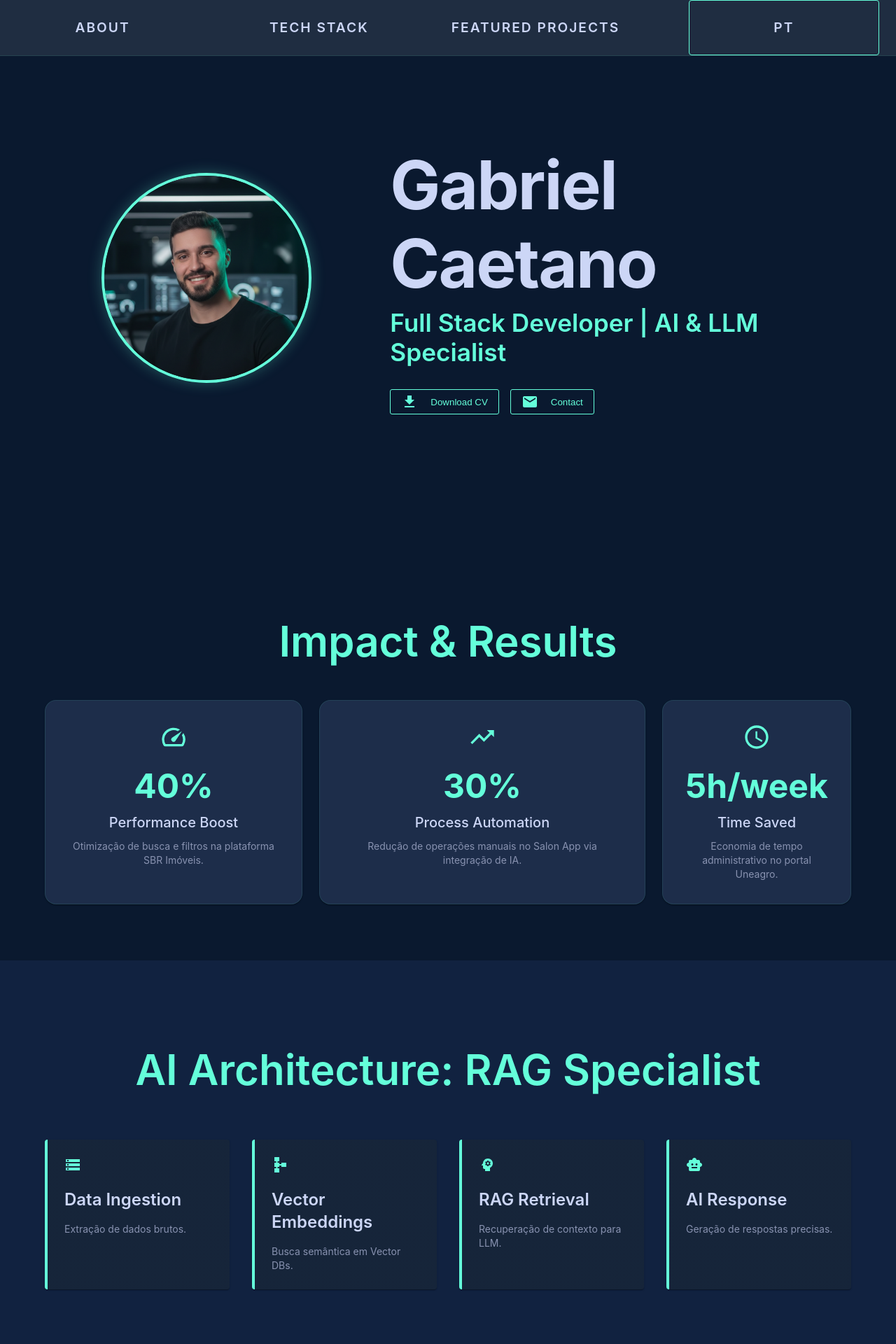
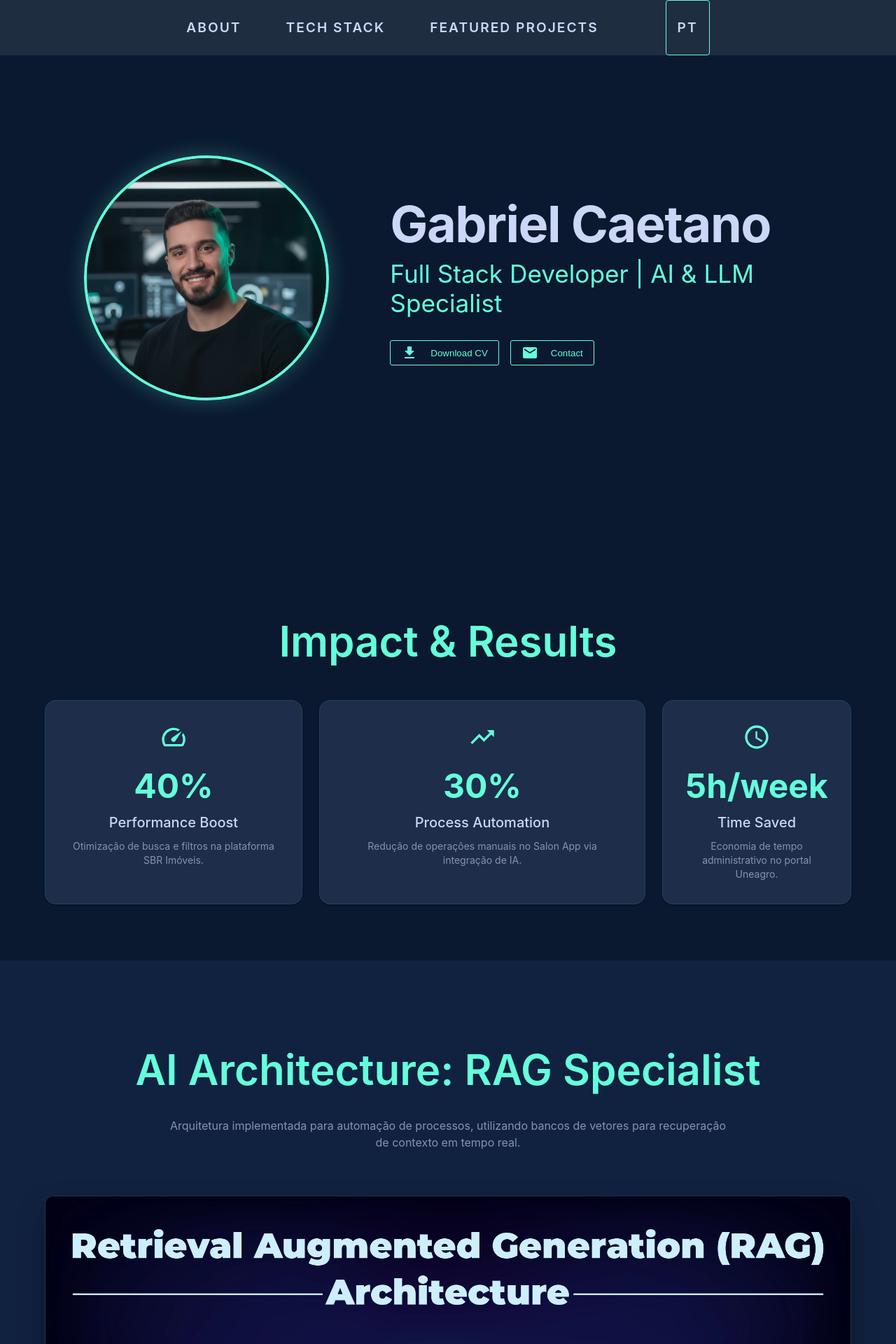
Before and after one commit to GabrielCaetanoo/my-portfolio, a React (Vite) app in the folder my-portfolio/: page / in a window 1280 px wide. Shown: the top 1920 px of the page at 70% size. Built offline with nearby package versions, Linux system fonts and the light colour scheme.

Commit message:
feat: central text

```diff
--- a/my-portfolio/src/components/AIShowcase/AIShowcase.tsx
+++ b/my-portfolio/src/components/AIShowcase/AIShowcase.tsx
@@ -1,40 +1,31 @@
-import { Box, Container, Typography, Grid, Paper, Stack } from "@mui/material";
-// motion removido pois o ESLint acusou que não estava sendo usado
-import SmartToyIcon from '@mui/icons-material/SmartToy';
-import StorageIcon from '@mui/icons-material/Storage';
-import PsychologyIcon from '@mui/icons-material/Psychology';
-import SchemaIcon from '@mui/icons-material/Schema';
-import RAGDiagram from '../../assets/images/rag-diagram.png'; // Verifique se o arquivo existe nesta pasta
+import { Box, Container, Typography } from "@mui/material";
+// Importando apenas o que é usado para limpar os erros do console
+import RAGDiagram from '../../assets/images/rag-diagram.png';
 
 const AIShowcase = () => {
-    const steps = [
-        { title: "Data Ingestion", desc: "Extração de dados brutos.", icon: <StorageIcon />, color: "#64FFDA" },
-        { title: "Vector Embeddings", desc: "Busca semântica em Vector DBs.", icon: <SchemaIcon />, color: "#64FFDA" },
-        { title: "RAG Retrieval", desc: "Recuperação de contexto para LLM.", icon: <PsychologyIcon />, color: "#64FFDA" },
-        { title: "AI Response", desc: "Geração de respostas precisas.", icon: <SmartToyIcon />, color: "#64FFDA" }
-    ];
-
     return (
-        <Box sx={{ py: 15, backgroundColor: "secondary.main" }}>
+        <Box sx={{ py: { xs: 8, md: 15 }, backgroundColor: "secondary.main" }}>
             <Container maxWidth="lg">
-                <Typography variant="h2" textAlign="center" sx={{ color: 'primary.contrastText', mb: 8 }}>
+                <Typography variant="h2" textAlign="center" sx={{ color: 'primary.contrastText', mb: 4 }}>
                     AI Architecture: RAG Specialist
                 </Typography>
-                <Grid container spacing={4}>
-                    {steps.map((step, index) => (
-                        <Grid item xs={12} sm={6} md={3} key={index}>
-                            <Paper sx={{ p: 3, height: '100%', backgroundColor: 'primary.main', borderLeft: `4px solid ${step.color}` }}>
-                                <Stack spacing={2}>
-                                    <Box sx={{ color: step.color }}>{step.icon}</Box>
-                                    <Typography variant="h5" sx={{ fontWeight: 600 }}>{step.title}</Typography>
-                                    <Typography variant="body2" sx={{ color: 'text.secondary' }}>{step.desc}</Typography>
-                                </Stack>
-                            </Paper>
-                        </Grid>
-                    ))}
-                </Grid>
-                <Box sx={{ mt: 10, textAlign: 'center' }}>
-                    <Box component="img" src={RAGDiagram} sx={{ maxWidth: '100%', borderRadius: 3 }} />
+
+                <Typography variant="body1" textAlign="center" sx={{ color: 'text.secondary', mb: 8, maxWidth: '800px', mx: 'auto' }}>
+                    Arquitetura implementada para automação de processos, utilizando bancos de vetores para recuperação de contexto em tempo real.
+                </Typography>
+
+                <Box sx={{ textAlign: 'center' }}>
+                    <Box
+                        component="img"
+                        src={RAGDiagram}
+                        alt="RAG Architecture Diagram"
+                        sx={{
+                            maxWidth: '100%',
+                            borderRadius: 3,
+                            border: '1px solid rgba(100,255,218,0.1)',
+                            boxShadow: '0 20px 40px rgba(0,0,0,0.3)'
+                        }}
+                    />
                 </Box>
             </Container>
         </Box>
--- a/my-portfolio/src/components/StyledButton/NavBar/NavBar.tsx
+++ b/my-portfolio/src/components/StyledButton/NavBar/NavBar.tsx
@@ -1,7 +1,7 @@
 import { useState } from "react";
 import { AppBar, MenuItem, Toolbar, styled, IconButton, Drawer, Box, useMediaQuery, useTheme } from "@mui/material";
 import MenuIcon from '@mui/icons-material/Menu';
-import CloseIcon from '@mui/icons-material/Close'; // Adicionado para melhor UX
+import CloseIcon from '@mui/icons-material/Close';
 
 interface NavBarProps {
     onAboutClick: () => void;
@@ -21,24 +21,14 @@ const NavBar = ({ onAboutClick, onSkillsClick, onProjectsClick, onToggleLanguage
     const theme = useTheme();
     const isMobile = useMediaQuery(theme.breakpoints.down('md'));
 
-    const handleDrawerToggle = () => {
-        setMobileOpen(!mobileOpen);
-    };
+    const handleDrawerToggle = () => setMobileOpen(!mobileOpen);
 
-    // Função para traduzir e fechar o menu com um pequeno delay para feedback visual
+    // Função corrigida para garantir que a tradução reflita em todo o site
     const handleLanguageChange = () => {
         onToggleLanguage();
-        // Não fechamos o drawer imediatamente para o usuário ver a troca do texto (ex: PT -> EN)
-        setTimeout(() => {
-            setMobileOpen(false);
-        }, 300);
+        // Pequeno delay para o usuário ver a transição do texto no menu antes dele fechar
+        setTimeout(() => setMobileOpen(false), 300);
     };
-
-    const StyledToolbar = styled(Toolbar)(({ theme }) => ({
-        display: 'flex',
-        justifyContent: isMobile ? 'flex-end' : 'center',
-        gap: theme.spacing(isMobile ? 0 : 8),
-    }));
 
     const NavMenuItem = styled(MenuItem)(({ theme }) => ({
         fontSize: '1.2rem',
@@ -46,26 +36,22 @@ const NavBar = ({ onAboutClick, onSkillsClick, onProjectsClick, onToggleLanguage
         textTransform: 'uppercase',
         fontWeight: 600,
         color: theme.palette.text.primary,
-        justifyContent: 'center',
+        justifyContent: 'center', // Garante o alinhamento central do texto
         width: '100%',
         padding: theme.spacing(3, 0),
         '&:hover': { backgroundColor: 'transparent', color: theme.palette.primary.contrastText },
     }));
 
     const drawer = (
-        <Box
-            sx={{
-                height: '100%',
-                backgroundColor: 'rgba(10, 25, 47, 0.98)',
-                backdropFilter: 'blur(15px)',
-                display: 'flex',
-                flexDirection: 'column',
-                alignItems: 'center',
-                justifyContent: 'center',
-                position: 'relative'
-            }}
-        >
-            {/* Botão para fechar o menu no topo direito */}
+        <Box sx={{
+            height: '100%',
+            backgroundColor: 'rgba(10, 25, 47, 0.98)',
+            display: 'flex',
+            flexDirection: 'column',
+            alignItems: 'center', // Centralização horizontal
+            justifyContent: 'center', // Centralização vertical
+            position: 'relative'
+        }}>
             <IconButton
                 onClick={handleDrawerToggle}
                 sx={{ position: 'absolute', top: 20, right: 20, color: 'primary.contrastText' }}
@@ -73,15 +59,9 @@ const NavBar = ({ onAboutClick, onSkillsClick, onProjectsClick, onToggleLanguage
                 <CloseIcon sx={{ fontSize: '2.5rem' }} />
             </IconButton>
 
-            <NavMenuItem onClick={() => { onAboutClick(); handleDrawerToggle(); }}>
-                {translations.About}
-            </NavMenuItem>
-            <NavMenuItem onClick={() => { onSkillsClick(); handleDrawerToggle(); }}>
-                {translations.Skills}
-            </NavMenuItem>
-            <NavMenuItem onClick={() => { onProjectsClick(); handleDrawerToggle(); }}>
-                {translations.Projects}
-            </NavMenuItem>
+            <NavMenuItem onClick={() => { onAboutClick(); handleDrawerToggle(); }}>{translations.About}</NavMenuItem>
+            <NavMenuItem onClick={() => { onSkillsClick(); handleDrawerToggle(); }}>{translations.Skills}</NavMenuItem>
+            <NavMenuItem onClick={() => { onProjectsClick(); handleDrawerToggle(); }}>{translations.Projects}</NavMenuItem>
 
             <NavMenuItem
                 onClick={handleLanguageChange}
@@ -91,8 +71,8 @@ const NavBar = ({ onAboutClick, onSkillsClick, onProjectsClick, onToggleLanguage
                     borderRadius: '8px',
                     maxWidth: '120px',
                     mt: 6,
-                    py: 1.5,
-                    color: 'primary.contrastText'
+                    color: 'primary.contrastText',
+                    py: 1.5
                 }}
             >
                 {translations.languageToggle}
@@ -108,45 +88,42 @@ const NavBar = ({ onAboutClick, onSkillsClick, onProjectsClick, onToggleLanguage
                     backgroundColor: 'rgba(10, 25, 47, 0.85)',
                     backdropFilter: 'blur(12px)',
                     boxShadow: 'none',
-                    borderBottom: '1px solid rgba(100, 255, 218, 0.1)',
                     zIndex: (theme) => theme.zIndex.drawer + 1
                 }}
             >
-                <StyledToolbar>
+                <Toolbar sx={{ justifyContent: isMobile ? 'flex-end' : 'center', gap: isMobile ? 0 : 8 }}>
                     {isMobile ? (
                         <IconButton color="inherit" edge="start" onClick={handleDrawerToggle}>
                             <MenuIcon sx={{ color: 'primary.contrastText', fontSize: '2.5rem' }} />
                         </IconButton>
                     ) : (
                         <>
-                            <NavMenuItem onClick={onAboutClick}>{translations.About}</NavMenuItem>
-                            <NavMenuItem onClick={onSkillsClick}>{translations.Skills}</NavMenuItem>
-                            <NavMenuItem onClick={onProjectsClick}>{translations.Projects}</NavMenuItem>
+                            <NavMenuItem onClick={onAboutClick} sx={{ width: 'auto' }}>{translations.About}</NavMenuItem>
+                            <NavMenuItem onClick={onSkillsClick} sx={{ width: 'auto' }}>{translations.Skills}</NavMenuItem>
+                            <NavMenuItem onClick={onProjectsClick} sx={{ width: 'auto' }}>{translations.Projects}</NavMenuItem>
                             <NavMenuItem
                                 onClick={onToggleLanguage}
-                                sx={{ border: '1px solid', borderColor: 'primary.contrastText', borderRadius: '4px', px: 2, ml: 4 }}
+                                sx={{
+                                    border: '1px solid',
+                                    borderColor: 'primary.contrastText',
+                                    borderRadius: '4px',
+                                    px: 2,
+                                    ml: 4,
+                                    width: 'auto'
+                                }}
                             >
                                 {translations.languageToggle}
                             </NavMenuItem>
                         </>
                     )}
-                </StyledToolbar>
+                </Toolbar>
             </AppBar>
-
             <Drawer
                 variant="temporary"
                 anchor="right"
                 open={mobileOpen}
                 onClose={handleDrawerToggle}
-                ModalProps={{ keepMounted: true }}
-                sx={{
-                    '& .MuiDrawer-paper': {
-                        boxSizing: 'border-box',
-                        width: '100%',
-                        backgroundColor: 'transparent',
-                        backgroundImage: 'none'
-                    }
-                }}
+                sx={{ '& .MuiDrawer-paper': { width: '100%', backgroundColor: 'transparent' } }}
             >
                 {drawer}
             </Drawer>
--- a/my-portfolio/src/pages/Home/Home.tsx
+++ b/my-portfolio/src/pages/Home/Home.tsx
@@ -1,4 +1,4 @@
-import { useEffect, useRef, useState } from "react"; // useEffect adicionado
+import { useEffect, useRef, useState } from "react";
 import Hero from "./sections/Hero/Hero";
 import NavBar from "../../components/StyledButton/NavBar/NavBar";
 import ImpactMetrics from "../../components/ImpactMetrics/ImpactMetrics";
@@ -7,21 +7,21 @@ import Experience from "../../components/Experience/Experience";
 import Skills from "../../components/Skills/Skills";
 import Projects from "../../components/Projects/Projects";
 import Footer from "../../components/Footer/Footer";
+// Importe centralizado para garantir sincronia
 import translationsEN from '../../public/locales/en/translation.json';
 import translationsPT from '../../public/locales/pt/translation.json';
 import { Box } from "@mui/material";
 
 const Home = () => {
-    // RESET DE SCROLL NO F5
+    const aboutRef = useRef<HTMLDivElement>(null);
+    const skillsRef = useRef<HTMLDivElement>(null);
+    const projectsRef = useRef<HTMLDivElement>(null);
+    const [lang, setLang] = useState('en');
+
     useEffect(() => {
         window.history.scrollRestoration = 'manual';
         window.scrollTo(0, 0);
     }, []);
-
-    const aboutRef = useRef<HTMLDivElement>(null);
-    const skillsRef = useRef<HTMLDivElement>(null);
-    const projectsRef = useRef<HTMLDivElement>(null);
-    const [lang, setLang] = useState('en');
 
     const handleScrollTo = (ref: React.RefObject<HTMLDivElement>) => {
         ref.current?.scrollIntoView({ behavior: "smooth" });
@@ -48,7 +48,8 @@ const Home = () => {
           onToggleLanguage={toggleLanguage}
         />
 
-        <Hero lang={lang} />
+        {/* Passamos o objeto 'hero' completo para o Hero */}
+        <Hero translations={translations.hero} lang={lang} />
 
         <Box ref={aboutRef}>
             <ImpactMetrics />
--- a/my-portfolio/src/pages/Home/sections/Hero/Hero.tsx
+++ b/my-portfolio/src/pages/Home/sections/Hero/Hero.tsx
@@ -5,16 +5,27 @@ import EmailIcon from '@mui/icons-material/Email';
 import { AnimatedBackground } from '../../../../components/StyledButton/AnimatedBackground/AnimatedBackground';
 import StyledButton from "../../../../components/StyledButton/StyledButton";
 import theme from "../../../../theme";
-import translationsEN from '../../../../../src/public/locales/en/translation.json';
-import translationsPT from '../../../../../src/public/locales/pt/translation.json';
+
+// Interface rigorosa para eliminar o erro de 'any' e garantir tipos fortes
+interface HeroTranslations {
+    name: string;
+    title: string;
+    downloadCV: string;
+    contact: string;
+    aboutMe: string;
+    introduction: string;
+    mySkills: string;
+    projectsTitle: string;
+    viewOnGithub: string;
+    languageToggle: string;
+}
 
 interface HeroProps {
+    translations: HeroTranslations;
     lang: string;
 }
 
-const Hero = ({ lang }: HeroProps) => {
-    const translations = lang === 'en' ? translationsEN : translationsPT;
-
+const Hero = ({ translations, lang }: HeroProps) => {
     return (
         <Box sx={{
             backgroundColor: "background.default",
@@ -30,26 +41,42 @@ const Hero = ({ lang }: HeroProps) => {
                 <Grid container spacing={4} alignItems="center">
                     <Grid item xs={12} md={5} textAlign="center">
                         <Box sx={{ position: "relative", display: 'inline-block' }}>
-                            <img
+                            <Box
+                                component="img"
                                 src={Avatar}
-                                alt="Gabriel Caetano"
-                                style={{
-                                    width: "300px",
-                                    height: "300px",
+                                alt="Gabriel Caetano - Software Engineer"
+                                sx={{
+                                    width: { xs: "250px", md: "350px" },
+                                    height: { xs: "250px", md: "350px" },
                                     borderRadius: "50%",
                                     border: `4px solid ${theme.palette.primary.contrastText}`,
                                     objectFit: 'cover',
-                                    boxShadow: `0 0 20px ${theme.palette.primary.contrastText}44`
+                                    boxShadow: `0 0 30px ${theme.palette.primary.contrastText}44`,
+                                    transition: "0.3s ease-in-out",
+                                    "&:hover": {
+                                        transform: "scale(1.02)",
+                                        boxShadow: `0 0 50px ${theme.palette.primary.contrastText}66`
+                                    }
                                 }}
                             />
                         </Box>
                     </Grid>
-                    <Grid item xs={12} md={7}>
-                        <Typography variant="h1" sx={{ color: "text.primary", mb: 1 }}>
-                            {translations.hero.name}
+                    <Grid item xs={12} md={7} textAlign={{ xs: 'center', md: 'left' }}>
+                        <Typography variant="h1" sx={{
+                            color: "text.primary",
+                            mb: 1,
+                            fontSize: { xs: '2.5rem', md: '4.5rem' },
+                            fontWeight: 700
+                        }}>
+                            {translations.name}
                         </Typography>
-                        <Typography variant="h2" sx={{ mb: 4, fontSize: { xs: '1.5rem', md: '2.2rem' } }}>
-                            {translations.hero.title}
+                        <Typography variant="h2" sx={{
+                            mb: 4,
+                            fontSize: { xs: '1.2rem', md: '2.2rem' },
+                            color: "primary.contrastText",
+                            fontWeight: 400
+                        }}>
+                            {translations.title}
                         </Typography>
 
                         <Grid container spacing={2} justifyContent={{ xs: 'center', md: 'flex-start' }}>
@@ -61,13 +88,13 @@ const Hero = ({ lang }: HeroProps) => {
                                     window.open(resumeUrl, "_blank");
                                 }}>
                                     <DownloadIcon sx={{ mr: 1 }} />
-                                    {translations.hero.downloadCV}
+                                    {translations.downloadCV}
                                 </StyledButton>
                             </Grid>
                             <Grid item>
                                 <StyledButton onClick={() => window.location.href = "mailto:gabrielc0202@hotmail.com"}>
                                     <EmailIcon sx={{ mr: 1 }} />
-                                    {translations.hero.contact}
+                                    {translations.contact}
                                 </StyledButton>
                             </Grid>
                         </Grid>
```
